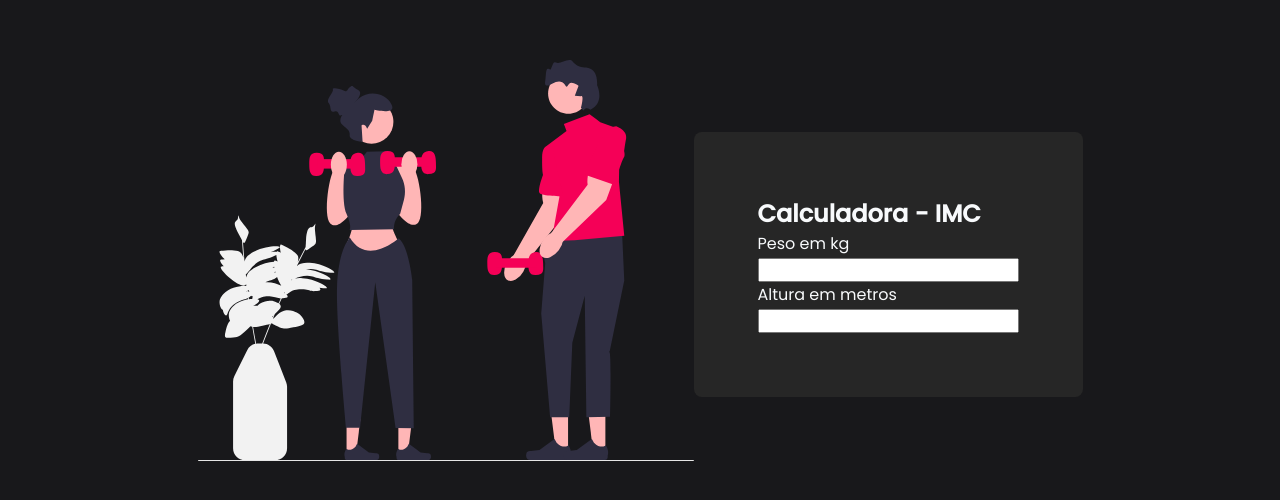
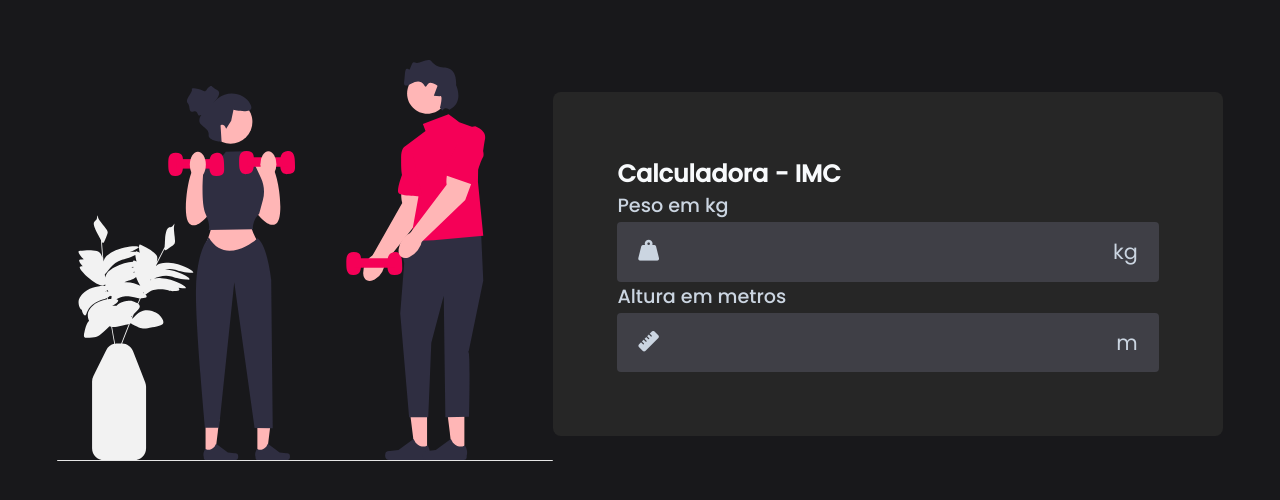
Before and after one commit to Alineevang/review01, a plain HTML site: page revisao-01/index.html in a window 1280 px wide. Shown: the part 136-636 px from the top of the page. Drawn offline with Linux system fonts and the light colour scheme.

Commit message:
feat: add icons and styles

```diff
--- a/revisao-01/assets/css/style.index.css
+++ b/revisao-01/assets/css/style.index.css
@@ -1,5 +1,4 @@
 @import url('https://fonts.googleapis.com/css2?family=Poppins:wght@100;200;300;400;500&display=swap');
-
 
 * {
     font-family: "Poppins", sans-serif;
@@ -38,3 +37,41 @@ img {
     flex-direction: column;
     padding: 2rem;
 }
+
+.input-box label {
+    font-weight: 500;
+    font-size: 1.2rem;
+    color: #cbd5e1;
+}
+
+.input-field {
+    display: flex;
+    align-items: center;
+    justify-content: space-between;
+    background-color: #3f3f46;
+    padding: 0.3rem;
+    border-radius: 4px;
+    margin-top: 2px;
+}
+
+.input-field input {
+    background-color: transparent;
+    border: none;
+    width: 100%;
+    font-size: 1.3rem;
+    color: #f8fafc;
+    padding: 0 0.5rem;
+}
+
+
+.input-field input::-webkit-inner-spin-button,
+.input-field input::-webkit-inner-spin-button {
+    appearance: none;
+}
+
+.unit,
+.icon {
+    color: #cbd5e1;
+    font-size: 1.3rem;
+    padding: 0.6rem 1rem;
+}
--- a/revisao-01/index.html
+++ b/revisao-01/index.html
@@ -5,6 +5,7 @@
     <meta charset="UTF-8">
     <link rel="stylesheet" href="./assets/css/style.index.css">
     <script src="./assets/js/script.index.js"></script>
+    <link rel="stylesheet" href="https://cdnjs.cloudflare.com/ajax/libs/font-awesome/6.4.2/css/all.min.css" integrity="sha512-z3gLpd7yknf1YoNbCzqRKc4qyor8gaKU1qmn+CShxbuBusANI9QpRohGBreCFkKxLhei6S9CQXFEbbKuqLg0DA==" crossorigin="anonymous" referrerpolicy="no-referrer" />
     <meta name="viewport" content="width=device-width, initial-scale=1.0">
     <title>calculadora IMC</title>
 </head>
@@ -22,14 +23,19 @@
             <div class="input-box">
             <label for="weight">Peso em kg</label>
             <div class="input-field">
+            <i class="fa-solid fa-weight-hanging icon"></i>
             <input type="number" id="weight" name="weight" required />
+            <span class="unit">kg</span>
             </div>
 
             </div>
             <div class="input-box">
             <label for="weight">Altura em metros</label>
             <div class="input-field">
+            <i class="fa-solid fa-ruler icon"></i>
             <input type="number" id="height" name="height" required />
+            <span class="unit">m</span>
+
 
             </div>
             </div>
```
Lines whose indentation alone changed are shown as unchanged.
